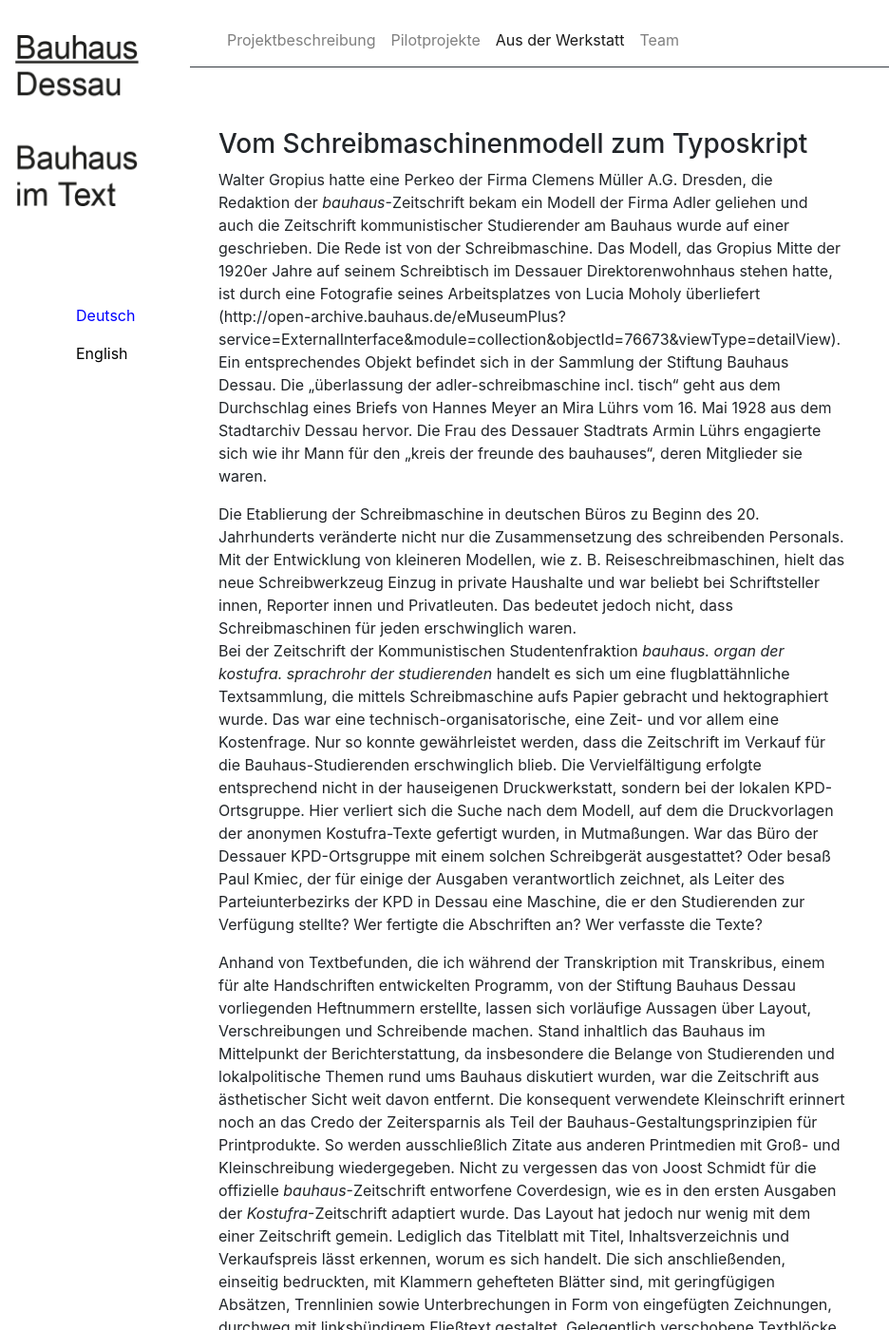
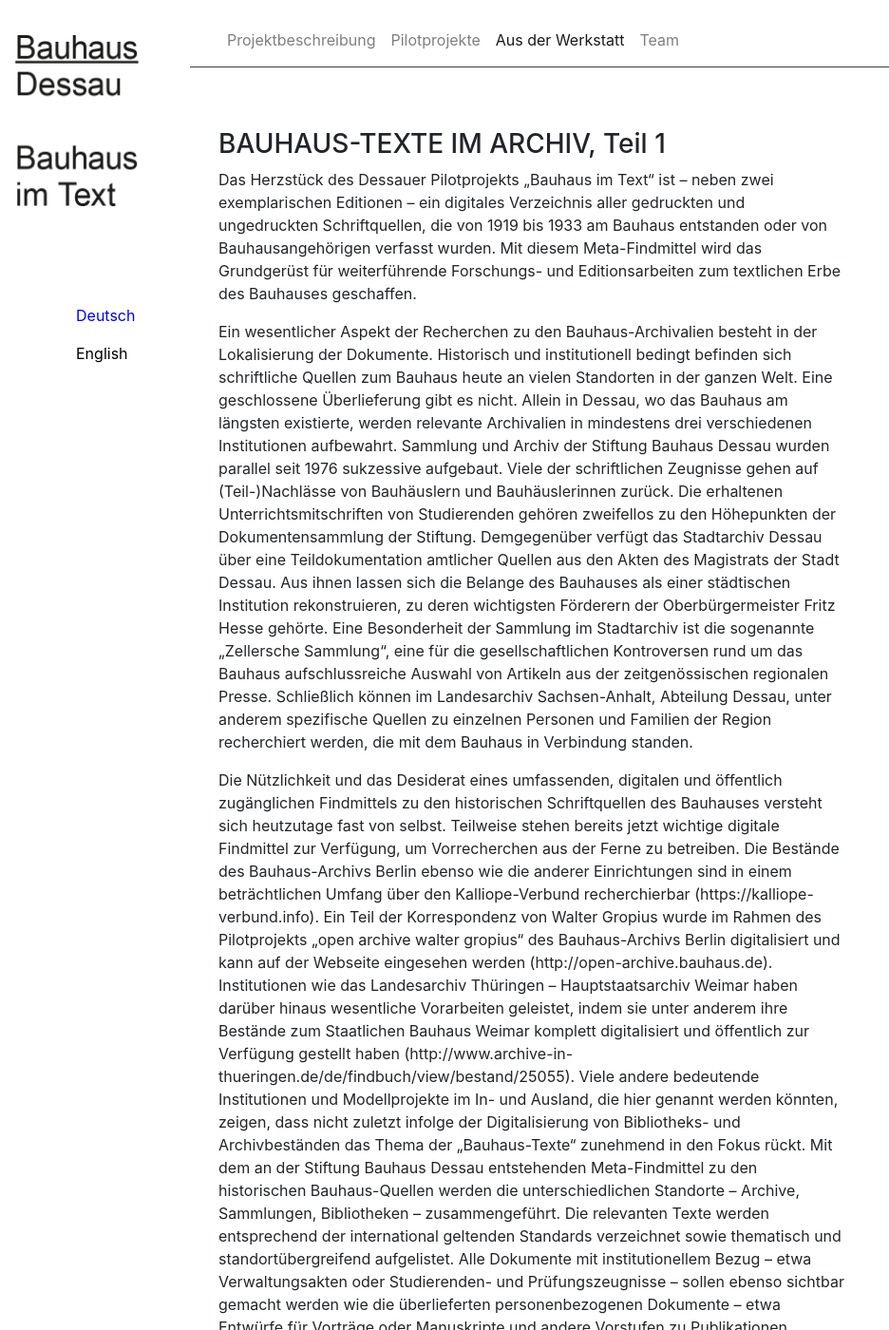
Before and after one commit to Bauhaus-im-Text/internetauftritt, a Jekyll site: the page built from pages/blog.md, in a window 1280 px wide and 1400 px high. Shown: the whole window at 95% size, without its empty margins (0-936 px from the left). Built offline with Jekyll 4.4.1, drawn with Linux system fonts in a browser that asks for light colours; some of the changed text lies outside the part shown.

Commit message:
Update blog.md

```diff
--- a/pages/blog.md
+++ b/pages/blog.md
@@ -3,6 +3,19 @@
 nav: Aus der Werkstatt
 nav_order: 3
 ---
+<h3> BAUHAUS-TEXTE IM ARCHIV, Teil 1 </h3>
+Das Herzstück des Dessauer Pilotprojekts „Bauhaus im Text“ ist – neben zwei exemplarischen Editionen – ein digitales Verzeichnis aller gedruckten und ungedruckten Schriftquellen, die von 1919 bis 1933 am Bauhaus entstanden oder von Bauhausangehörigen verfasst wurden. Mit diesem Meta-Findmittel wird das Grundgerüst für weiterführende Forschungs- und Editionsarbeiten zum textlichen Erbe des Bauhauses geschaffen.
+
+Ein wesentlicher Aspekt der Recherchen zu den Bauhaus-Archivalien besteht in der Lokalisierung der Dokumente. Historisch und institutionell bedingt befinden sich schriftliche Quellen zum Bauhaus heute an vielen Standorten in der ganzen Welt. Eine geschlossene Überlieferung gibt es nicht. Allein in Dessau, wo das Bauhaus am längsten existierte, werden relevante Archivalien in mindestens drei verschiedenen Institutionen aufbewahrt.
+Sammlung und Archiv der Stiftung Bauhaus Dessau wurden parallel seit 1976 sukzessive aufgebaut. Viele der schriftlichen Zeugnisse gehen auf (Teil-)Nachlässe von Bauhäuslern und Bauhäuslerinnen zurück. Die erhaltenen Unterrichtsmitschriften von Studierenden gehören zweifellos zu den Höhepunkten der Dokumentensammlung der Stiftung. Demgegenüber verfügt das Stadtarchiv Dessau über eine Teildokumentation amtlicher Quellen aus den Akten des Magistrats der Stadt Dessau. Aus ihnen lassen sich die Belange des Bauhauses als einer städtischen Institution rekonstruieren, zu deren wichtigsten Förderern der Oberbürgermeister Fritz Hesse gehörte. Eine Besonderheit der Sammlung im Stadtarchiv ist die sogenannte „Zellersche Sammlung“, eine für die gesellschaftlichen Kontroversen rund um das Bauhaus aufschlussreiche Auswahl von Artikeln aus der zeitgenössischen regionalen Presse. Schließlich können im Landesarchiv Sachsen-Anhalt, Abteilung Dessau, unter anderem spezifische Quellen zu einzelnen Personen und Familien der Region recherchiert werden, die mit dem Bauhaus in Verbindung standen.
+
+Die Nützlichkeit und das Desiderat eines umfassenden, digitalen und öffentlich zugänglichen Findmittels zu den historischen Schriftquellen des Bauhauses versteht sich heutzutage fast von selbst. Teilweise stehen bereits jetzt wichtige digitale Findmittel zur Verfügung, um Vorrecherchen aus der Ferne zu betreiben. Die Bestände des Bauhaus-Archivs Berlin ebenso wie die anderer Einrichtungen sind in einem beträchtlichen Umfang über den Kalliope-Verbund recherchierbar (https://kalliope-verbund.info). Ein Teil der Korrespondenz von Walter Gropius wurde im Rahmen des Pilotprojekts „open archive walter gropius“ des Bauhaus-Archivs Berlin digitalisiert und kann auf der Webseite eingesehen werden (http://open-archive.bauhaus.de). Institutionen wie das Landesarchiv Thüringen – Hauptstaatsarchiv Weimar haben darüber hinaus wesentliche Vorarbeiten geleistet, indem sie unter anderem ihre Bestände zum Staatlichen Bauhaus Weimar komplett digitalisiert und öffentlich zur Verfügung gestellt haben (http://www.archive-in-thueringen.de/de/findbuch/view/bestand/25055). Viele andere bedeutende Institutionen und Modellprojekte im In- und Ausland, die hier genannt werden könnten, zeigen, dass nicht zuletzt infolge der Digitalisierung von Bibliotheks- und Archivbeständen das Thema der „Bauhaus-Texte“ zunehmend in den Fokus rückt.
+Mit dem an der Stiftung Bauhaus Dessau entstehenden Meta-Findmittel zu den historischen Bauhaus-Quellen werden die unterschiedlichen Standorte – Archive, Sammlungen, Bibliotheken – zusammengeführt. Die relevanten Texte werden entsprechend der international geltenden Standards verzeichnet sowie thematisch und standortübergreifend aufgelistet. Alle Dokumente mit institutionellem Bezug – etwa Verwaltungsakten oder Studierenden- und Prüfungszeugnisse – sollen ebenso sichtbar gemacht werden wie die überlieferten personenbezogenen Dokumente – etwa Entwürfe für Vorträge oder Manuskripte und andere Vorstufen zu Publikationen.
+Während Letztere für die Öffentlichkeit bestimmt waren, ermöglichen die Texte aus den Archiven einen Blick hinter die Kulissen des historischen Bauhauses. Sie offenbaren interne Prozesse und Strukturen und bringen auch bisher weitgehend unbekannt gebliebene Namen von Beteiligten zum Vorschein. Sie ermöglichen eine umfassendere Annäherung an die Veröffentlichungen der Schule und ihrer Angehörigen, indem sie die Entwicklungsstufen eines Textes aufzeigen, aber auch Antworten auf Fragen nach der Autorschaft, nach den benutzten Werkzeugen und anderen, spezifischen Kontexten geben können.
+
+Laura Gieser,
+Juni 2021
+
 <h3> Vom Schreibmaschinenmodell zum Typoskript </h3>
 Walter Gropius hatte eine Perkeo der Firma Clemens Müller A.G. Dresden, die Redaktion
 der *bauhaus*-Zeitschrift bekam ein Modell der Firma Adler geliehen und auch die
```
